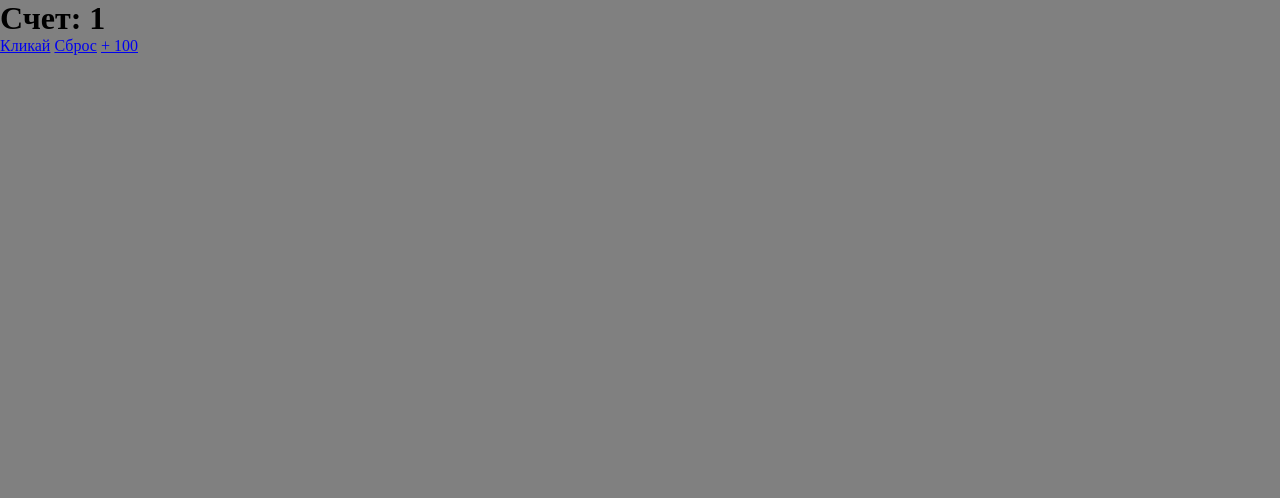
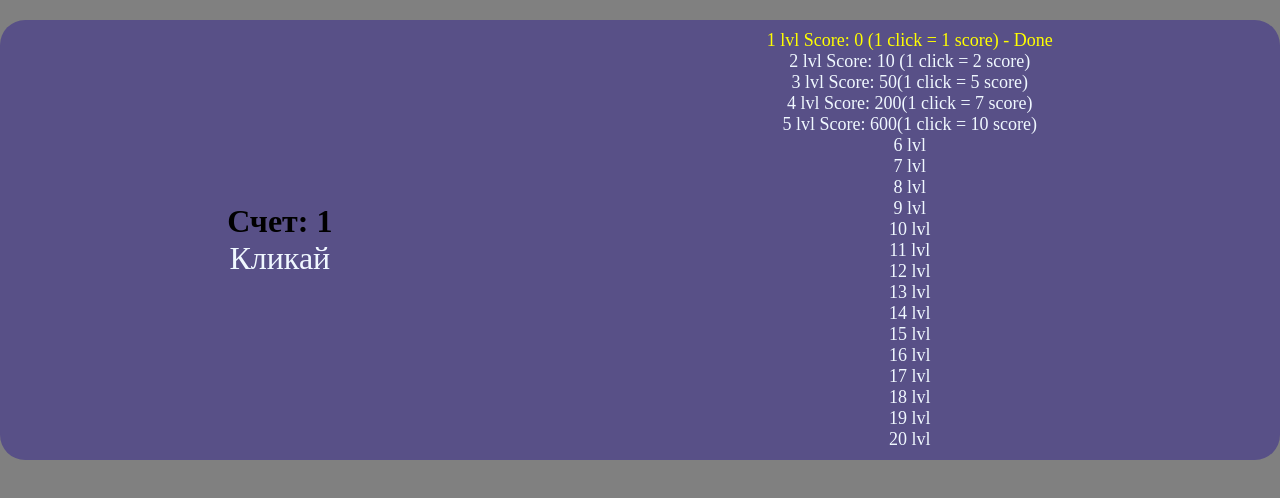
Before and after one commit to Fost141/Clicker-Lite, a plain HTML site: page index.html in a window 1280 px wide. Both pictures are taken after a click on the link "Кликай". Drawn offline with Linux system fonts and the light colour scheme.

Commit message:
first commit

```diff
--- a/index.html
+++ b/index.html
@@ -8,10 +8,38 @@
     <link rel="stylesheet" href="style/style.css">
 </head>
 <body>
-   <h1 id="number">Счет: 0</h1>
-   <a id="start" href="#">Кликай</a>
-   <a id="stop" href="#">Сброс</a>
-   <a id="sto" href="#">+ 100</a>
+    <div class="clicker">
+        <div class="main">
+            <div class="click">
+                <h1 id="number">Счет: 0</h1>
+                <a id="start" href="#">Кликай</a>
+            </div>
+            <div class="next_level">
+                <p id="lvl1">1 lvl Score: 0 (1 click = 1 score) - Done</p>
+                <p id="2lvl">2 lvl Score: 10 (1 click = 2 score)</p>
+                <p id="3lvl">3 lvl Score: 50(1 click = 5 score)</p>
+                <p id="4lvl">4 lvl Score: 200(1 click = 7 score)</p>
+                <p id="5lvl">5 lvl Score: 600(1 click = 10 score)</p>
+                <p id="6lvl">6 lvl</p>
+                <p id="7lvl">7 lvl</p>
+                <p id="8lvl">8 lvl</p>
+                <p id="9lvl">9 lvl</p>
+                <p id="10lvl">10 lvl</p>
+                <p id="11lvl">11 lvl</p>
+                <p id="12lvl">12 lvl</p>
+                <p id="13lvl">13 lvl</p>
+                <p id="14lvl">14 lvl</p>
+                <p id="15lvl">15 lvl</p>
+                <p id="16lvl">16 lvl</p>
+                <p id="17lvl">17 lvl</p>
+                <p id="18lvl">18 lvl</p>
+                <p id="19lvl">19 lvl</a>
+                <p id="20lvl">20 lvl</p>
+            </div>
+        </div>
+        <p class="now"></p>
+    </div>
+
 
     <script src="script/main.js"></script>
 </body>
--- a/script/main.js
+++ b/script/main.js
@@ -1,20 +1,36 @@
 let number = document.getElementById("number");
 let start = document.getElementById("start");
-let stop = document.getElementById("stop");
-let sto = document.getElementById("sto");
+
+let lvlUp2 = document.getElementById('2lvl');
+let lvlUp3 = document.getElementById('3lvl');
+let lvlUp4 = document.getElementById('4lvl');
+let lvlUp5 = document.getElementById('5lvl');
+
+
 let count = 0;
 
+
 start.addEventListener('click', function() {
-    count++;
+    count = count + 1; //1
     number.textContent = 'Счет: ' + count;
+    if (count > 10) {
+        count = count + 1; //2
+        lvlUp2.textContent = '2 lvl Score: 10 (1 click = 2 score) - Done';
+        lvlUp2.style = 'color: yellow';
+    }
+    if (count > 50) {
+        count = count + 3; //5
+        lvlUp3.textContent = '3 lvl Score: 50 (1 click = 5 score) - Done';
+        lvlUp3.style = 'color: yellow';
+    }
+    if (count > 200) {
+        count = count + 2; //7
+        lvlUp4.textContent = '4 lvl Score: 200 (1 click = 7 score) - Done';
+        lvlUp4.style = 'color: yellow';
+    }
+    if (count > 600) {
+        count = count + 3; //10
+        lvlUp5.textContent = '4 lvl Score: 200 (1 click = 7 score) - Done';
+        lvlUp5.style = 'color: yellow';
+    }
 });
-
-stop.addEventListener('click', function() {
-    count = 0;
-    number.textContent = 'Счет: ' + count;
-});
-
-sto.addEventListener('click', function() {
-    count = count + 100;
-    number.textContent = 'Счет: ' + count;
-});
--- a/style/style.css
+++ b/style/style.css
@@ -2,5 +2,64 @@
     margin: 0;
     padding: 0;
     box-sizing: border-box;
+}
+
+body {
     background-color: gray;
 }
+
+.clicker {
+    max-width: 1440px;
+    height: 100%;
+    margin: 20px auto;
+    background-color: rgb(72, 61, 139, 0.7);
+    border-radius: 25px;
+    padding: 10px;
+}
+
+.main {
+    display: flex;
+    justify-content: space-around;
+    align-items: center;
+    width: 100%;
+    text-align: center;
+}
+
+.element_lvl {
+    margin-top: 10px;
+    text-decoration: none;
+    font-size: 32px;
+    color: aliceblue;
+}
+
+.element_lvl:hover {
+    color: rgb(240, 248, 255, 0.7);
+    transition: all 0.3s ease;
+}
+
+#start {
+    text-decoration: none;
+    font-size: 32px;
+    color: aliceblue;
+    margin-top: 10px;
+}
+
+#start:hover {
+    color: rgb(240, 248, 255, 0.7);
+    transition: all 0.3s ease;
+}
+
+.next_level {
+    display: flex;
+    flex-direction: column;
+}
+
+.next_level p {
+    text-decoration: none;
+    color: rgb(240, 248, 255);
+    font-size: 18px;
+}
+
+#lvl1 {
+    color: yellow;
+}
```
